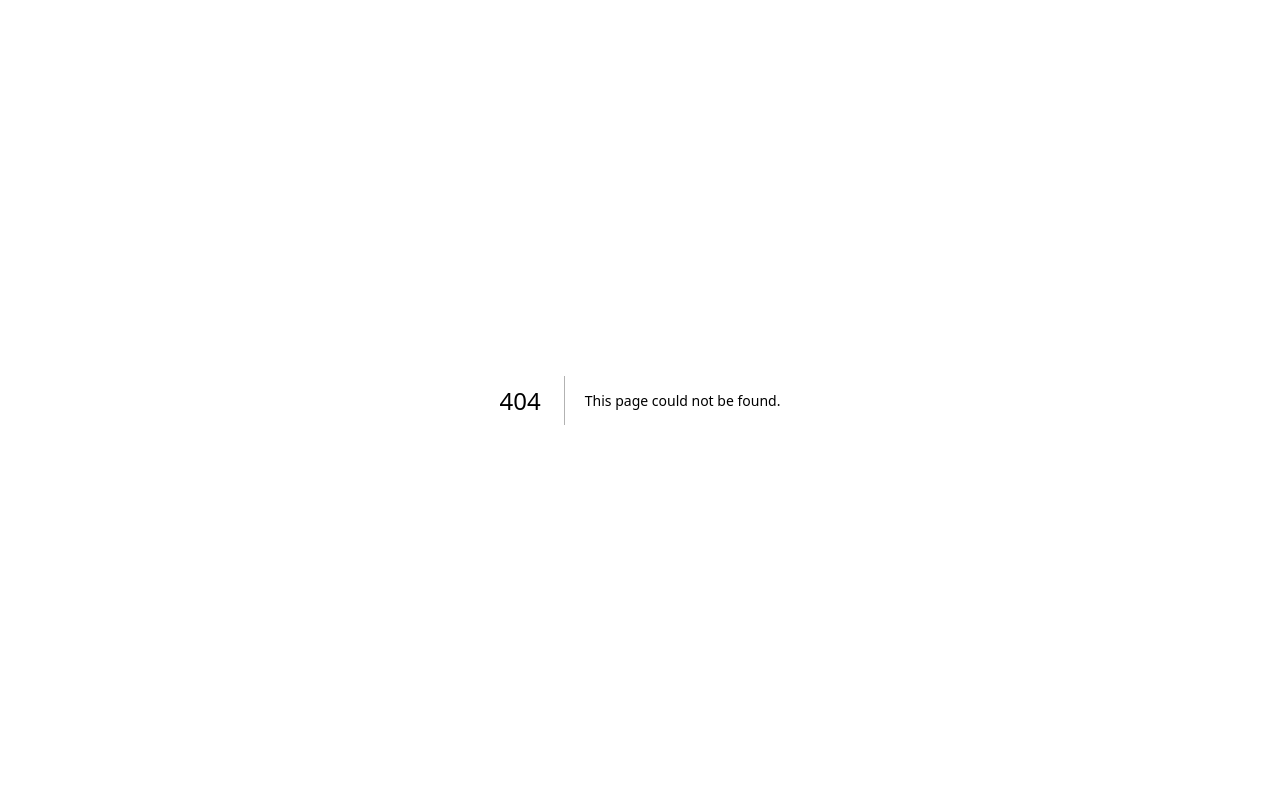
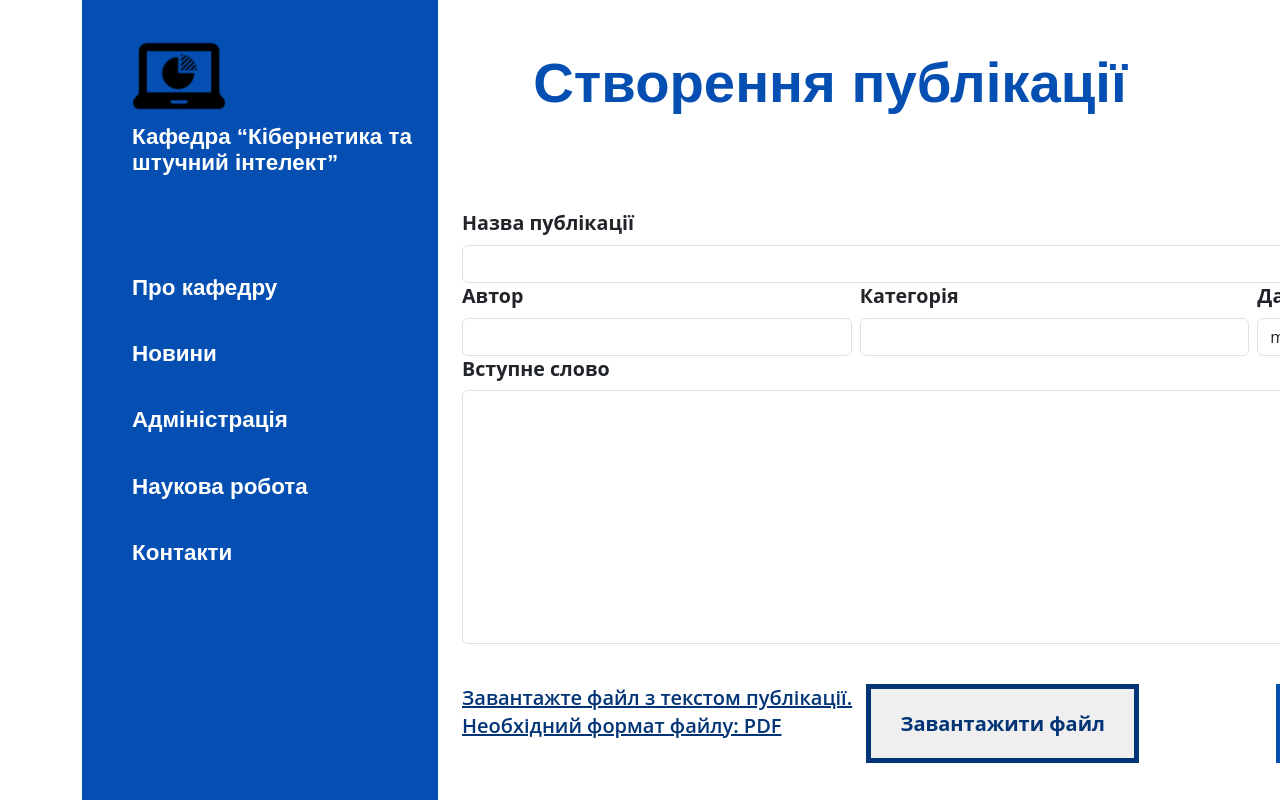
Before and after one commit to curious-minion/EPAM-admin, a Next.js app: page /createArticle in a window 1280 px wide. Before the commit this address had no page. Shown: the top 800 px of the page. Built offline with nearby package versions, Linux system fonts and the light colour scheme.

Commit message:
created page CreateArticle and component Header

```diff
--- /dev/null
+++ b/src/app/components/header/header.js
@@ -0,0 +1,61 @@
+import{
+    headerContainer,
+	logo,
+	mainHeader,
+	pageNavigation,
+	pageNavigationList,
+    exitLink,
+
+} from "./header.module.css"
+import Link from "next/link";
+import laptop from "../../../../public/svg/laptop.svg"
+
+import Image from "next/image";
+
+export default function Header() {
+  return (
+
+<header>
+            <div className={headerContainer}>
+                <Link href="">
+                    <Image className={ logo} src={laptop}  alt="go to homepage"/>
+                </Link>
+            <h2 className={mainHeader}>
+                Кафедра “Кібернетика та  <br></br>штучний інтелект”
+            </h2>
+            <nav className={pageNavigation}>
+            <ul className={pageNavigationList}>
+                <li><Link href="" >
+                    Про кафедру
+                    </Link>
+                 </li>
+                <li> <Link href="">
+                        Новини
+                     </Link>
+                </li>
+                <li> <Link  href="">
+                        Адміністрація
+                     </Link>
+                </li>
+                <li><Link href="" >
+                        Наукова робота
+                    </Link>
+                </li>
+                <li><Link href="" >
+                        Контакти
+                    </Link>
+                </li>
+            </ul>
+        </nav>
+
+        <Link className={exitLink} href="./">
+          <svg width="24" height="24" viewBox="0 0 24 24" fill="none" xmlns="http://www.w3.org/2000/svg">
+          <path d="M15.4286 3H4V18.75C4 19.3467 4.24082 19.919 4.66947 20.341C5.09812 20.7629 5.67951 21 6.28571 21H15.4286M16.5714 15.375L20 12M20 12L16.5714 8.625M20 12H8.57143" stroke="white" stroke-width="2.5" stroke-linecap="round" stroke-linejoin="round"/>
+          </svg>
+
+        Вийти
+        </Link>
+    </div>
+</header>
+  )
+}
--- /dev/null
+++ b/src/app/components/header/header.module.css
@@ -0,0 +1,51 @@
+.headerContainer{
+    background-color:#044FB1;
+    max-width: 400px;
+    height: 1080px;
+    color: #FFFFFF;
+    padding-top: 29px;
+    padding-left: 50px;
+}
+.mainHeader{
+    font-family: Raleway,sans-serif;
+    font-size: 22.43px;
+    font-weight: 800;
+    line-height: 26.33px;
+    text-align: left;
+}
+.pageNavigation{
+    padding-top: 90px;
+}
+.pageNavigationList {
+    display: block;
+    list-style-type: none;
+    padding: 0;
+}
+.pageNavigation li{
+    font-family: Raleway, sans-serif;
+    font-size: 22.43px;
+    font-weight: 800;
+    line-height: 26.33px;
+    text-align: left;
+    padding-bottom: 40px;
+    text-decoration: none;
+}
+.pageNavigation a{
+    text-decoration:none;
+    color: #FFFFFF;
+}
+
+.exitLink{
+font-family: Raleway;
+font-size: 22.43px;
+font-weight: 800;
+line-height: 26.33px;
+text-align: left;
+position: relative;
+top: 350px;
+color: #FFFFFF;
+text-decoration: none;
+}
+.exitLink svg{
+    margin-right: 14px;
+}
--- /dev/null
+++ b/src/app/createArticle/page.js
@@ -0,0 +1,66 @@
+import Col from 'react-bootstrap/Col';
+import { Container } from 'react-bootstrap';
+import Form from 'react-bootstrap/Form';
+import Row from 'react-bootstrap/Row';
+import Link from 'next/link';
+import Header from '../components/header/header';
+import {mainContent,
+    createForm,
+    downloadArticle,
+    downloadButton,
+    rejectButton,
+    createButton,
+} from "@/app/createArticle/page.module.css"
+
+export default function CreateArticle() {
+    return (
+      <Container>
+        <Row>
+            <Col sm={4}>
+                <Header/>
+            </Col>
+
+            <Col sm={8}>
+
+                <main className={mainContent}>
+                    <h1>Створення публікації</h1>
+                    <Form className={createForm}>
+                        <Form.Label>Назва публікації</Form.Label>
+                        <Form.Control type="text"/>
+
+                        <Row className="g-2">
+
+                            <Col md>
+                                <Form.Label>Автор</Form.Label>
+                                <Form.Control type="text"/>
+                            </Col>
+                            <Col md>
+                                <Form.Label>Категорія</Form.Label>
+                                <Form.Control type="text"/>
+                            </Col>
+                            <Col md>
+                                <Form.Label>Дата</Form.Label>
+                                <Form.Control type="date"/>
+                            </Col>
+                        </Row>
+
+                        <Form.Label>Вступне слово</Form.Label>
+                        <Form.Control as="textarea" rows={10} />
+
+
+                    </Form>
+                    <div className={downloadArticle}>
+                      <div>
+                        <a href="">Завантажте файл з текстом публікації.<br></br> Необхідний формат файлу: PDF</a>
+                        </div>
+                        <button className={downloadButton}>Завантажити файл</button>
+                        <button className={rejectButton}>Відхилити</button>
+                        <button className={createButton}>Створити та зберегти</button>
+                    </div>
+                </main>
+
+            </Col>
+
+        </Row>
+    </Container>
+)}
--- /dev/null
+++ b/src/app/createArticle/page.module.css
@@ -0,0 +1,70 @@
+.mainContent h1{
+    font-family: Raleway,sans-serif;
+    font-size: 56.22px;
+    font-weight: 800;
+    line-height: 66.01px;
+    text-align: center;
+    color: #044FB1;
+    margin-top: 50px;
+    margin-bottom: 94px;
+}
+.createForm{
+    width: 1185px;
+    font-family: Open Sans,sans-serif;
+    font-size: 19.68px;
+    font-weight: 700;
+    line-height: 26.8px;
+    text-align: left;
+
+}
+.mainContent a{
+    font-family: Open Sans;
+font-size: 20px;
+font-weight: 600;
+line-height: 27.24px;
+text-align: left;
+color: #023476;
+}
+.downloadArticle{
+    display: flex;
+    padding-top: 40px;
+    width: 1380px;
+}
+.downloadButton{
+    width: 273px;
+    height: 79px;
+    border: 5px solid var(--db, #023476);
+    font-family: Open Sans;
+    font-size: 20px;
+    font-weight: 700;
+    line-height: 27.24px;
+    text-align: center;
+    color: #023476;
+    margin-left: 14px;
+    margin-right: 137px;
+}
+.rejectButton{
+    width: 210.83px;
+    height: 78.71px;
+    background-color: #044FB1;
+    border: 1px solid var(--b2, #044FB1);
+    color:#FFFFFF;
+    font-family: Open Sans;
+    font-size: 20px;
+    font-weight: 700;
+    line-height: 27.24px;
+    text-align: center;
+    margin-right: 33px;
+}
+.createButton{
+    width: 296px;
+    height: 79px;
+    background-color: #D9D9D9;
+    border: 1.41px solid #000000;
+    font-family: Open Sans,sans-serif;
+    font-size: 20px;
+    font-weight: 700;
+    line-height: 27.24px;
+    text-align: center;
+
+}
```
Also changed, not shown: src/app/scientificWork/page.js (+6 -43 lines).
